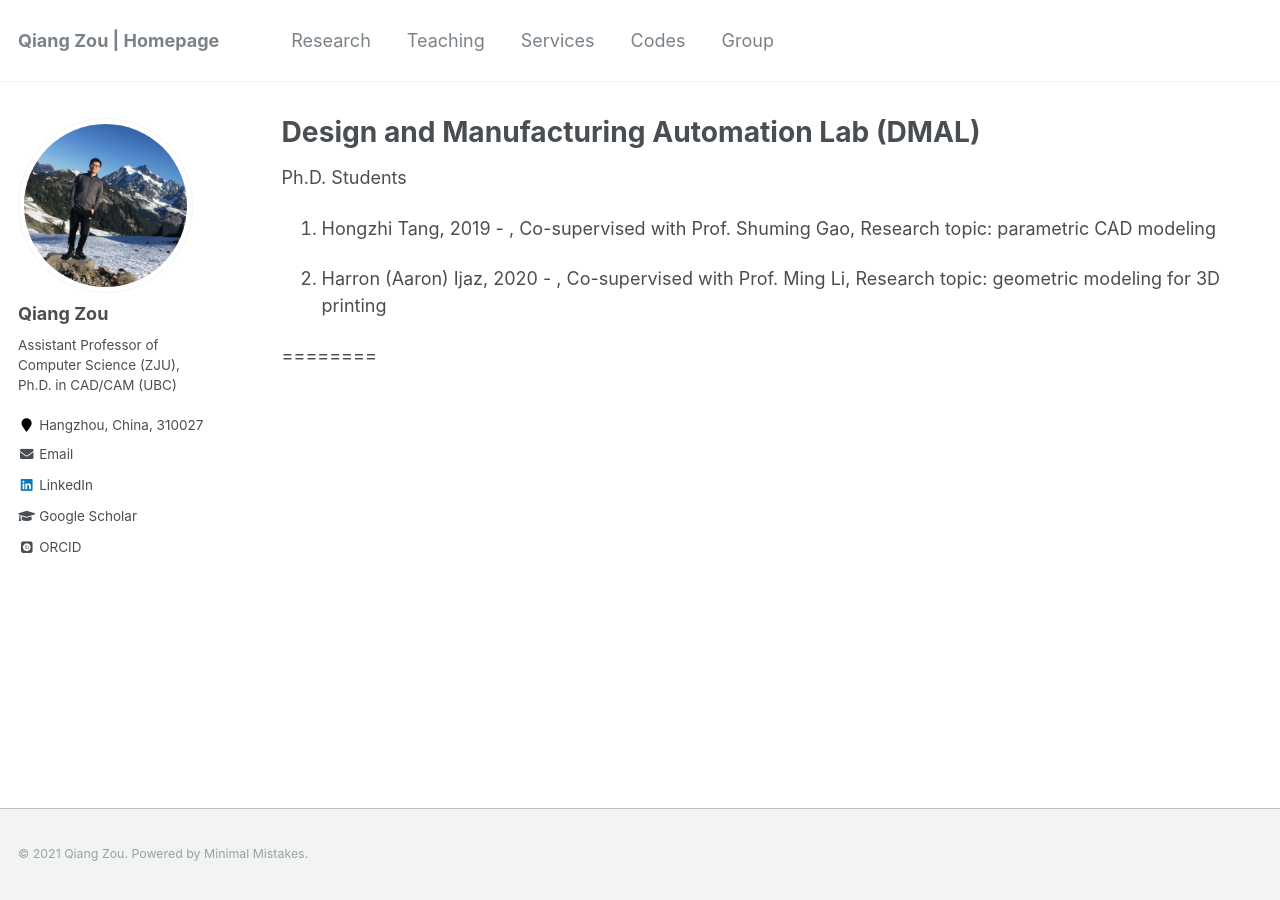
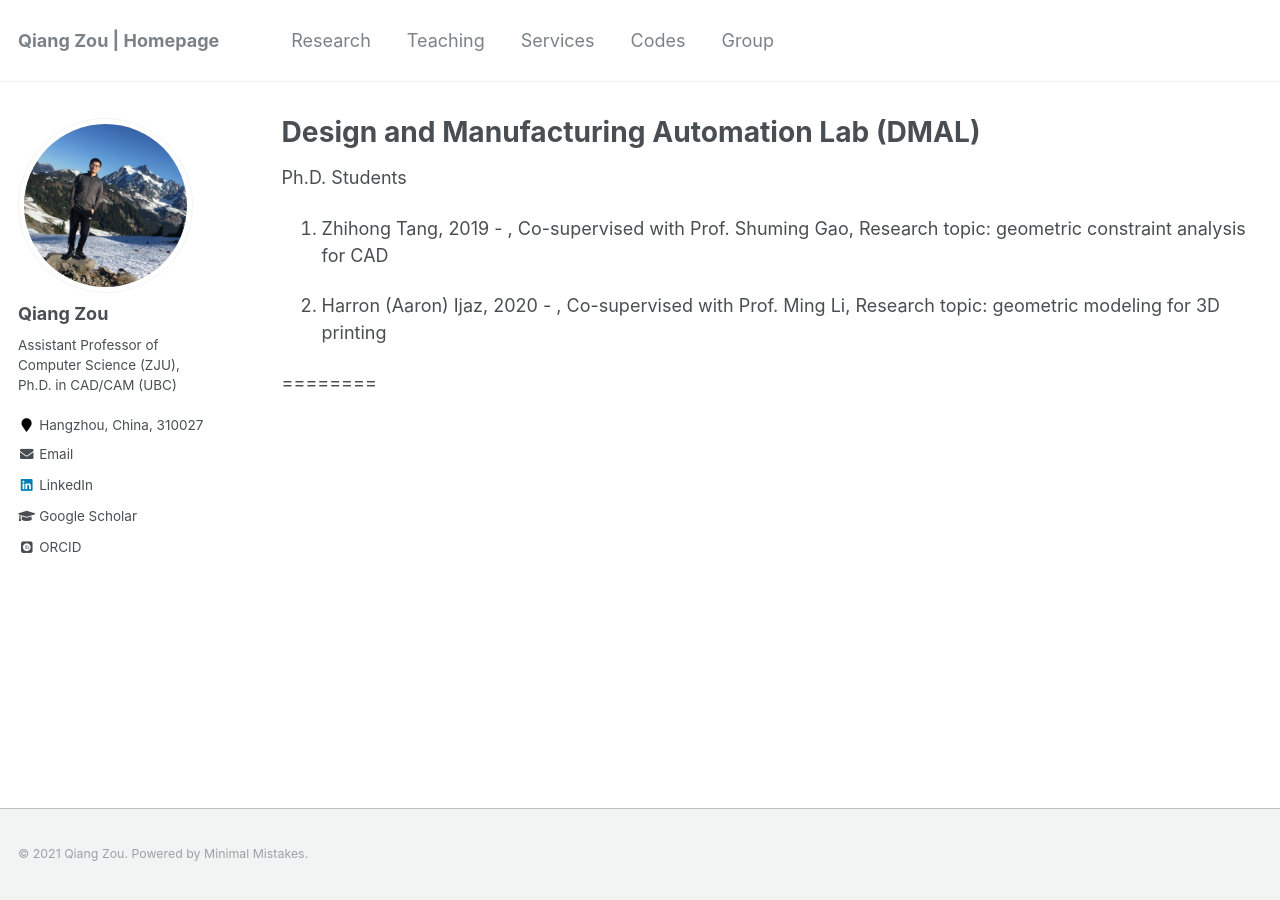
Before and after one commit to Qiang-Zou/Qiang-Zou.github.io, a Jekyll site: the page built from _pages/group.md, in a window 1280 px wide. Built offline with Jekyll 4.4.1, drawn with Linux system fonts in a browser that asks for light colours; some web fonts are replaced.

Commit message:
Update group.md

```diff
--- a/_pages/group.md
+++ b/_pages/group.md
@@ -7,7 +7,7 @@ author_profile: true
 
 Ph.D. Students
 
-1. Hongzhi Tang, 2019 - , Co-supervised with Prof. Shuming Gao, Research topic: parametric CAD modeling
+1. Zhihong Tang, 2019 - , Co-supervised with Prof. Shuming Gao, Research topic: geometric constraint analysis for CAD
 
 1. Harron (Aaron) Ijaz, 2020 - , Co-supervised with Prof. Ming Li, Research topic: geometric modeling for 3D printing
 
```
